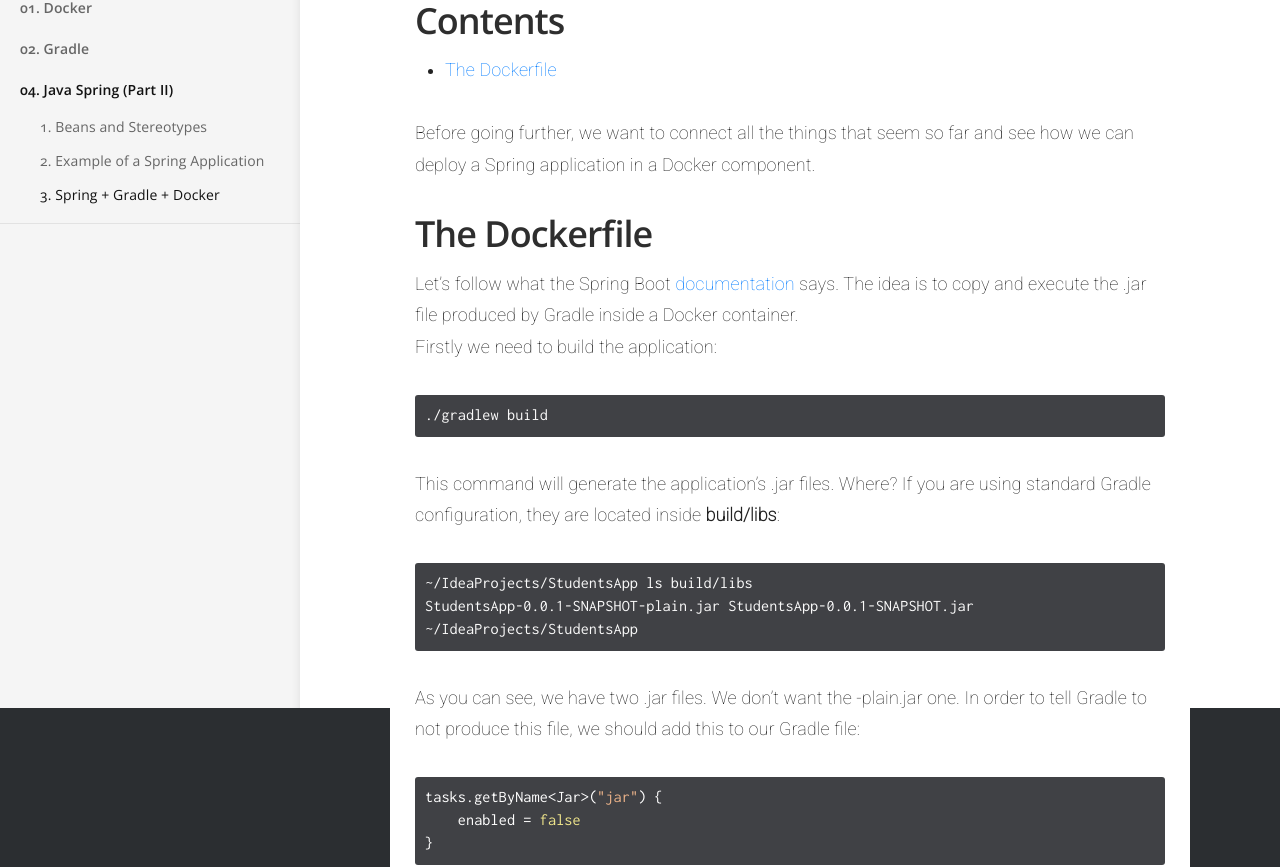
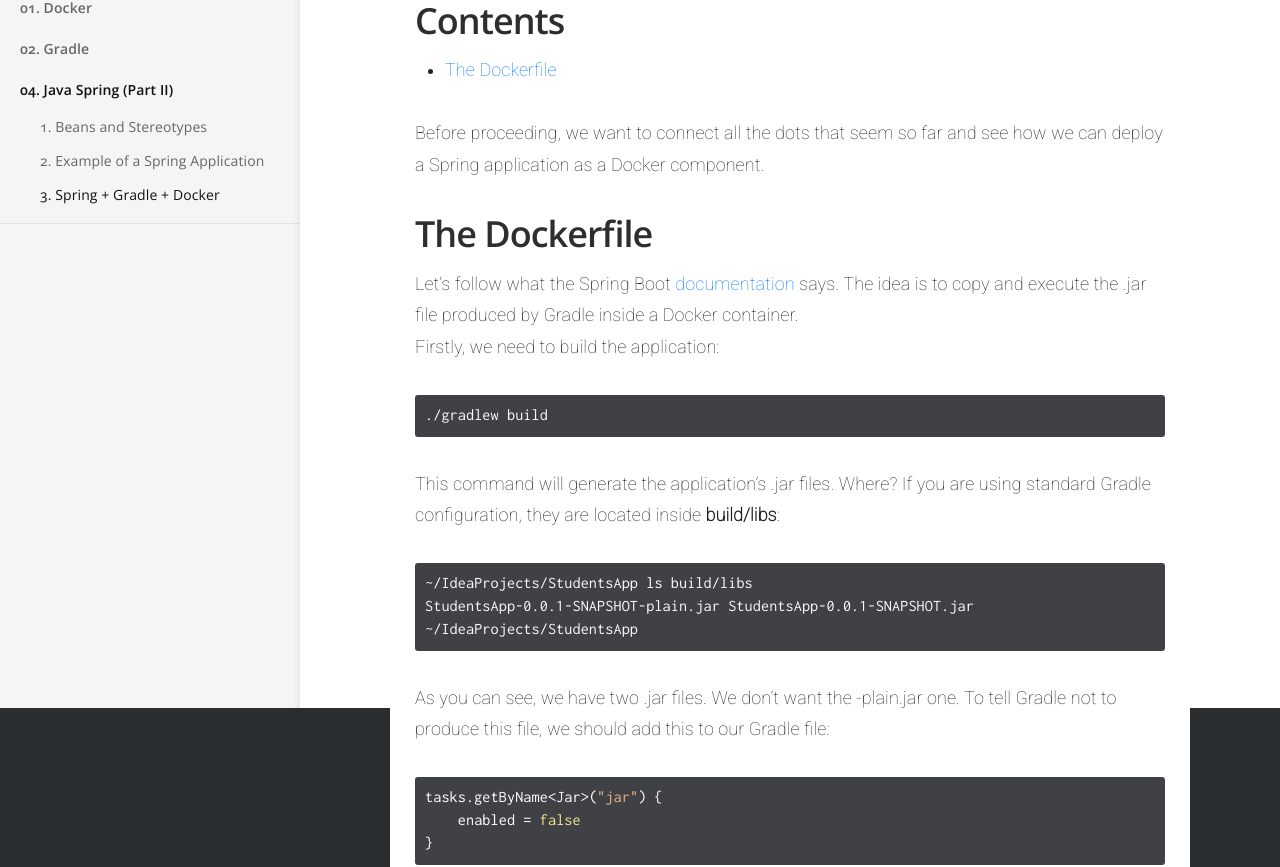
Before and after one commit to UniVE-SSV/SoftwareArchitectures24, a Jekyll site: the page built from _docs/spring-2/spring-gradle-docker.md, in a window 1280 px wide. Shown: the part 192-1059 px from the top of the page. Built offline with Jekyll 4.4.1, drawn with Linux system fonts in a browser that asks for light colours.

Commit message:
Fix gradle docker

```diff
--- a/_docs/spring-2/spring-gradle-docker.md
+++ b/_docs/spring-2/spring-gradle-docker.md
@@ -6,11 +6,11 @@ order: 3
 <h2>Contents</h2>
 * toc
 {:toc}
-Before going further, we want to connect all the things that seem so far and see how we can deploy a Spring application in a Docker component.
+Before proceeding, we want to connect all the dots that seem so far and see how we can deploy a Spring application as a Docker component.
 
 ## The Dockerfile
 Let's follow what the Spring Boot <a target="_blank" rel="noopener noreferrer" href="https://spring.io/guides/topicals/spring-boot-docker/">documentation</a> says. The idea is to copy and execute the .jar file produced by Gradle inside a Docker container.
-Firstly we need to build the application:
+Firstly, we need to build the application:
 {% highlight bash %}
 ./gradlew build
 {% endhighlight %}
@@ -20,7 +20,7 @@ This command will generate the application's .jar files. Where? If you are using
 StudentsApp-0.0.1-SNAPSHOT-plain.jar StudentsApp-0.0.1-SNAPSHOT.jar
 ~/IdeaProjects/StudentsApp
 {% endhighlight %}
-As you can see, we have two .jar files. We don't want the -plain.jar one. In order to tell Gradle to not produce this file, we should add this to our Gradle file:
+As you can see, we have two .jar files. We don't want the -plain.jar one. To tell Gradle not to produce this file, we should add this to our Gradle file:
 {% highlight kotlin %}
 tasks.getByName<Jar>("jar") {
     enabled = false
```
